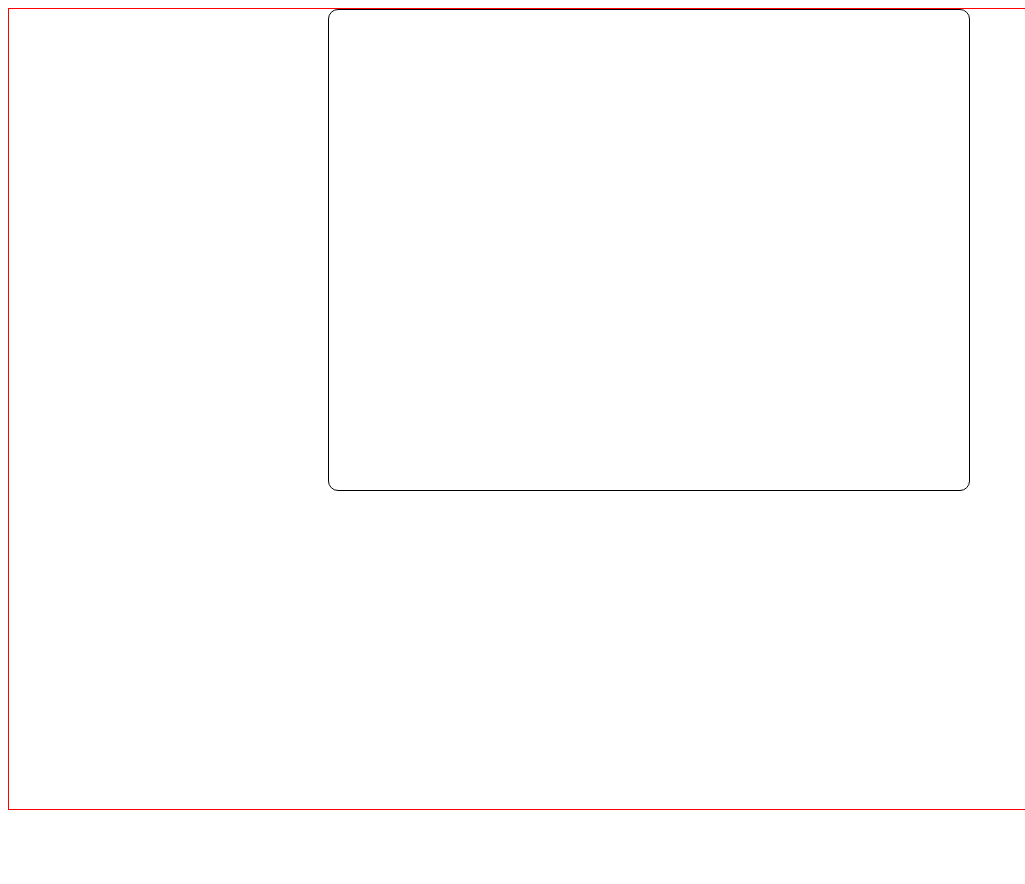
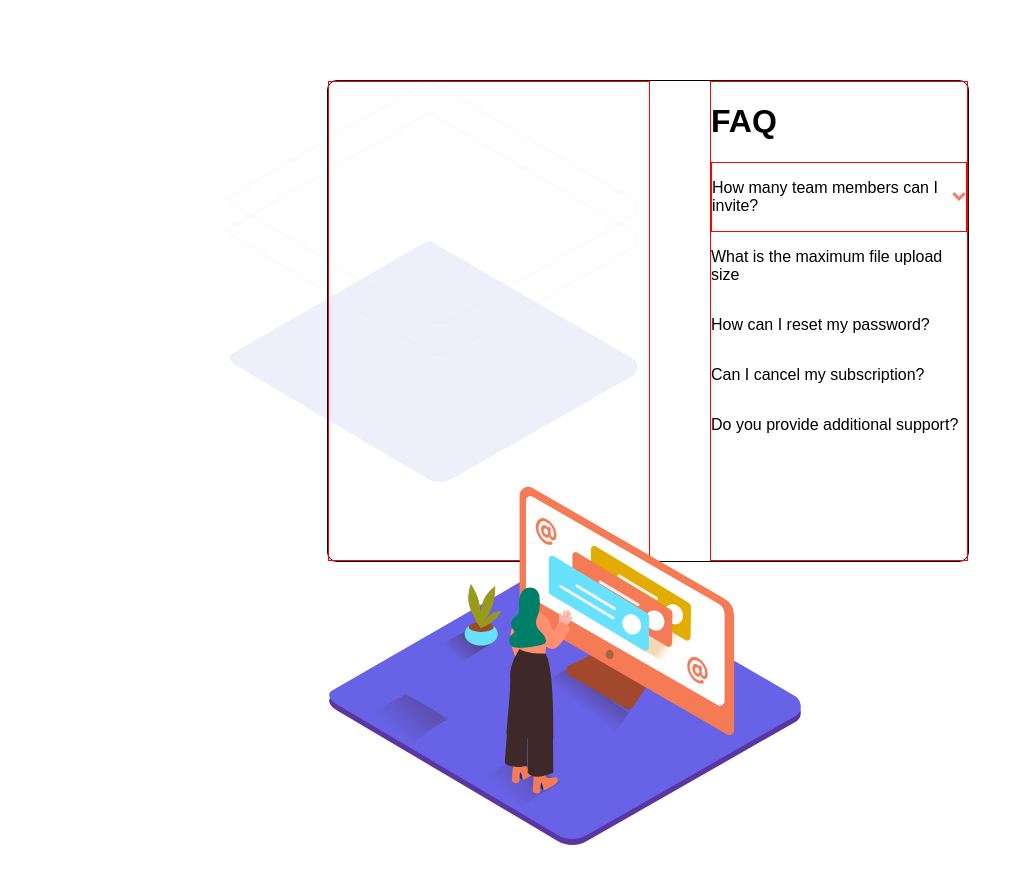
Before and after one commit to Chandramohan97/faq-accordion-card-main, a plain HTML site: page index.html in a window 1280 px wide. Shown: the whole page, without its empty margins (0-1025 px from the left). Before the commit the page ends 818 px from the top, so only its background shows below. Drawn offline with Linux system fonts and the light colour scheme; a web font is replaced by a local one.

Commit message:
style:initial design

```diff
--- a/index.html
+++ b/index.html
@@ -4,6 +4,7 @@
   <meta charset="UTF-8">
   <meta name="viewport" content="width=device-width, initial-scale=1.0"> <!-- displays site properly based on user's device -->
   <link href="style.css" rel="stylesheet">
+  <link href="https://fonts.google.com/specimen/Kumbh+Sans" rel="stylesheet">
   <link rel="icon" type="image/png" sizes="32x32" href="./images/favicon-32x32.png">
 
   <title>Frontend Mentor | FAQ Accordion Card</title>
@@ -15,8 +16,24 @@
   </style>
 </head>
 <body>
-  <div class="attribution">
+  <div class="container">
+     <div class="images">
+        <img class="patternImage" src="./images/bg-pattern-desktop.svg">
+        <img src="./images/illustration-woman-online-desktop.svg">
+     </div>
 
+     <div class="faq">
+
+      <h1>FAQ</h1>
+      <div class="question">
+        <p>How many team members can I invite?</p>
+        <img src="./images/icon-arrow-down.svg" alt="Arrow-down" style="height:10px">
+      </div>
+      <p>What is the maximum file upload size</p>
+      <p>How can I reset my password?</p>
+      <p>Can I cancel my subscription?</p>
+      <p>Do you provide additional support?</p>
+     </div>
   </div>
 </body>
 </html>
--- a/style.css
+++ b/style.css
@@ -1,16 +1,48 @@
 body{
     background: linear-gradient();
     height: 100vh;
-    border: 1px solid red;
+    /* border: 1px solid red; */
     width: 100vw;
-    overflow: hidden;
+    /* overflow: hidden; */
 }
 
-.attribution{
+:root{
+    font-family: 'Kumbh Sans', sans-serif;
+}
+.container{
     width: 50vw;
-    margin: auto;
-
+    margin: 10vh auto;
+    display: flex;
+    flex-direction: row;
+    justify-content: space-between;
     height: 60vh;
     border: 1px solid black;
     border-radius: 10px;
 }
+
+.faq{
+    border:1px solid red;
+    width: 40%;
+    margin-left: -10%;
+    display: flex;
+    flex-direction: column;
+}
+
+.question{
+    display: flex;
+    flex-direction: row;
+    border: 1px solid red;
+    justify-content: space-between;
+    align-items: center;
+}
+.images{
+    border:1px solid red;
+    width: 50%;
+}
+
+.patternImage{
+    height:400px;
+    /* width: 200px; */
+    position:relative;
+    left : -100px;
+}
```
